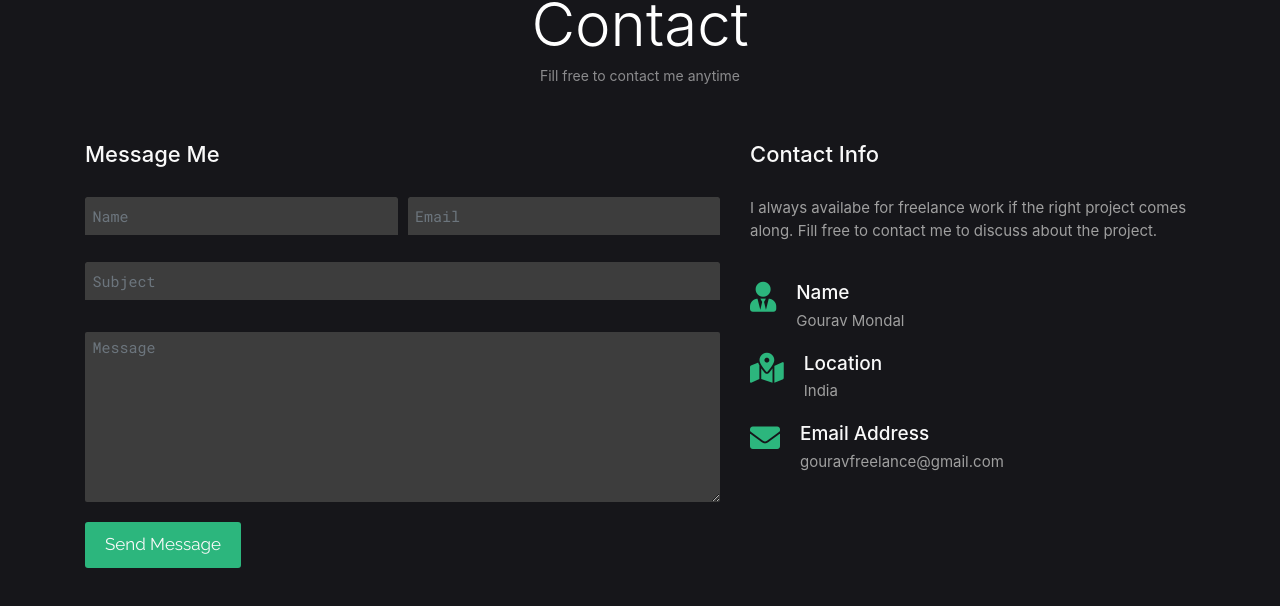
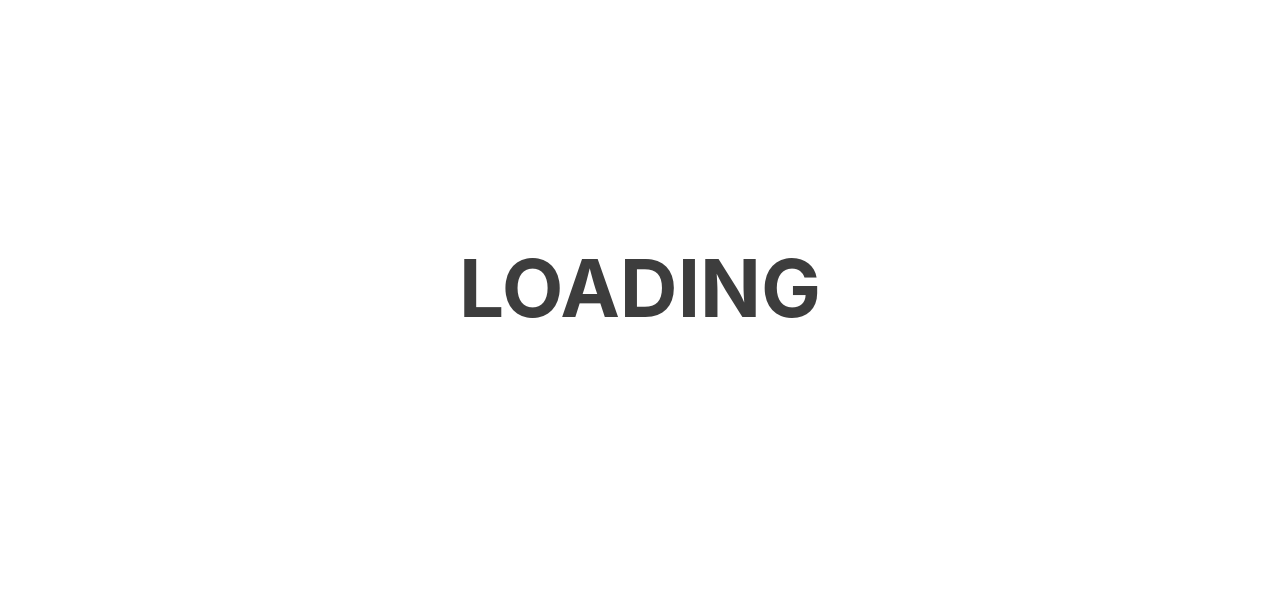
Before and after one commit to GOURAVMONDAL/portfolio, a plain HTML site: page contact.html in a window 1280 px wide. Shown: the part 112-718 px from the top of the page. Drawn offline with nearby package versions, Linux system fonts and the light colour scheme.

Commit message:
loader-added

```diff
--- a/contact.html
+++ b/contact.html
@@ -12,7 +12,9 @@
     <script src="https://cdnjs.cloudflare.com/ajax/libs/typed.js/2.0.11/typed.min.js" integrity="sha256-+izcH23qgte+aiGZRxk63BxGUyoQrAQZVoH2zKU9usM=" crossorigin="anonymous"></script>
 </head>
 <body data-barba="wrapper">
-
+  <div class="loader">
+    <span class="loading">loading</span>
+  </div>
  <div class="wrapper">
   <ul class="lines">
     <li class="line"></li>
--- a/css/style.css
+++ b/css/style.css
@@ -244,7 +244,24 @@ h3.my-desc{
     transform:translate(-50%,-50%) rotate(45deg);
 }
 
+.loader{
+    width:100%;
+    height:100vh;
+    position:fixed;
+    background-color:#fff;
+    z-index:99999999999999999999999;
+}
 
+.loading{
+    color:#3d3d3d;
+    font-size:8rem;
+    font-weight:700;
+    position:absolute;
+    top:50%;
+    left:50%;
+    transform:translate(-50%,-50%);
+    text-transform: uppercase;
+}
 
 /* ==========================SOCIAL MEDIA ICON ========================== */
 
--- a/js/main.js
+++ b/js/main.js
@@ -70,3 +70,9 @@ barba.init({
         }
     }]
 })
+
+
+$(window).on('load',function(){
+    gsap.to('.loading',{opacity:0,display:'none',delay:.5})
+    gsap.to('.loader',{width:0,delay:1})
+})
```
Also changed, not shown: index.html (+3 -1 lines), portfolio.html (+3 -1 lines).
